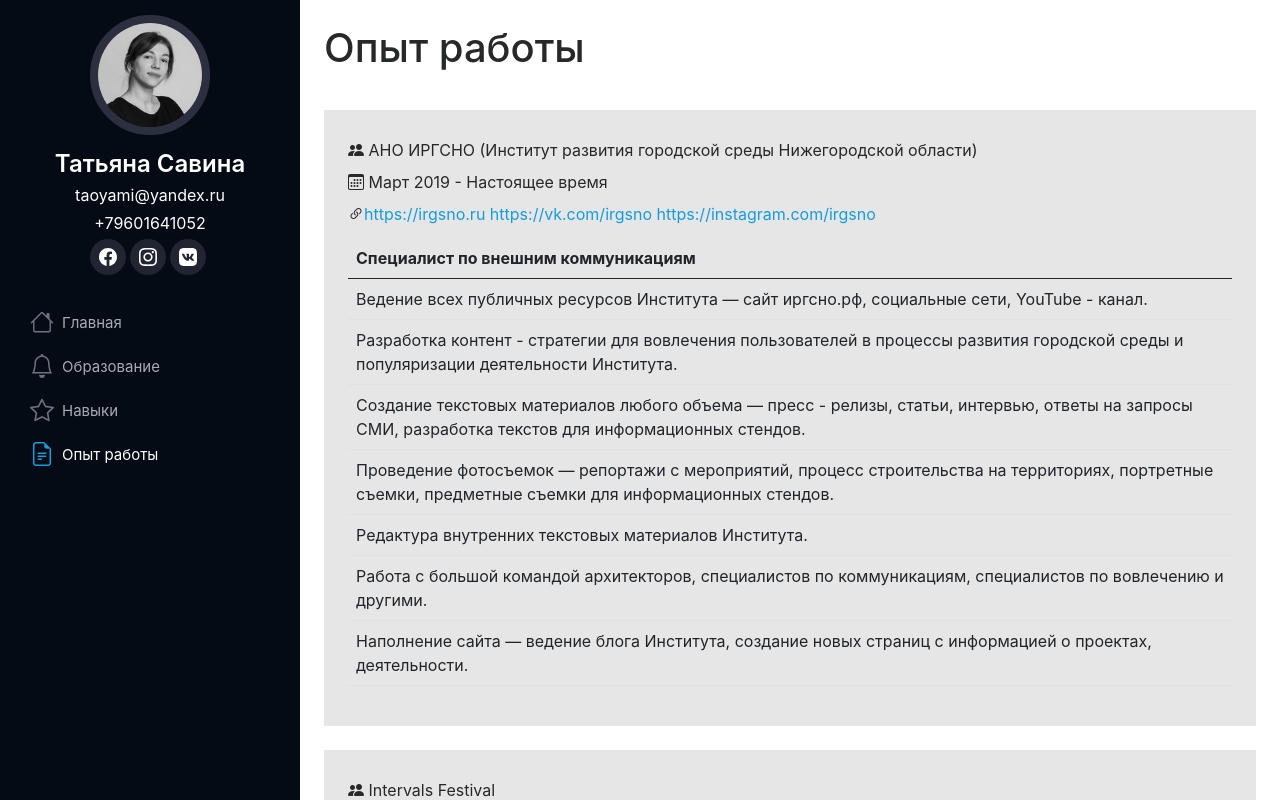
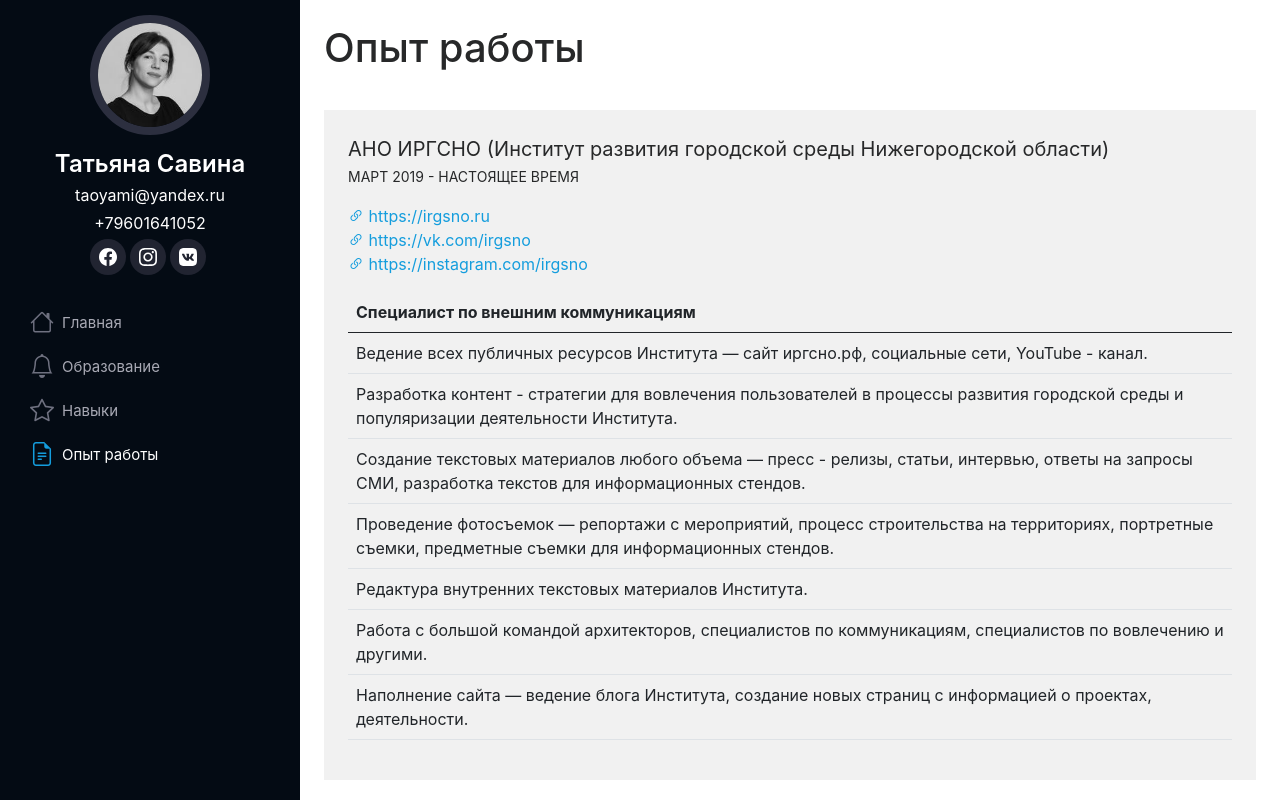
Before and after one commit to larek/personal-taoyami, a Next.js app: page /resume in a window 1280 px wide. Shown: the top 800 px of the page. Built offline with nearby package versions, Linux system fonts and the light colour scheme.

Commit message:
small style updates

```diff
--- a/pages/education.js
+++ b/pages/education.js
@@ -6,7 +6,7 @@ export default function education() {
   return (
     <Layout title={title}>
       <Content title={title}>
-        <table className='table table-hover'>
+        <table className='table'>
           <thead>
             <tr>
               <th>Высшее образование</th>
@@ -22,7 +22,7 @@ export default function education() {
           </tbody>
         </table>
 
-        <table className='table table-hover'>
+        <table className='table'>
           <thead>
             <tr>
               <th>Курсы повышения квалификации</th>
@@ -37,7 +37,7 @@ export default function education() {
           </tbody>
         </table>
 
-        <table className='table table-hover'>
+        <table className='table'>
           <thead>
             <tr>
               <th>Текущее обучение</th>
--- a/pages/resume.js
+++ b/pages/resume.js
@@ -15,17 +15,16 @@ export default function contacts({ data }) {
         {data.map((i, k) => {
           return (
             <div className='bg-light p-4 mb-4' key={'resume-item-' + k}>
-              <div className='py-1'><i className='bi bi-people-fill'></i> {i.name}</div>
-              <div className='py-1'><i className='bi bi-calendar3'></i> {i.period}</div>
-              <div className='py-1'>
-                <i className='bi bi-link-45deg'></i>
+              <div className='lead fw-normal'>{i.name}</div>
+              <small className='text-uppercase'>{i.period}</small>
+              <div className='py-3'>
                 {
                   i.links.map((i, k) => {
-                    return <a target='_blank' href={i} key={'resume-item' + k}>{i} </a>
+                    return <div><a target='_blank' href={i} key={'resume-item' + k}> <i className='bi bi-link-45deg'></i> {i} </a></div>
                   })
                 }
               </div>
-              <table className='table table-hover mt-2'>
+              <table className='table table'>
                 <thead>
                   <tr><th>{i.position}</th></tr>
                 </thead>
--- a/pages/skills.js
+++ b/pages/skills.js
@@ -6,7 +6,7 @@ export default function skills() {
   return (
     <Layout title={title}>
       <Content title={title}>
-        <table className="table table-hover">
+        <table className="table">
           <tbody>
             <tr>
               <td>Разработка контент-стратегии, включающей текстовые, визуальные форматы в рамках любых ресурсов компании (сайт, социальные сети, youtube, телеграм).</td>
--- a/styles/index.scss
+++ b/styles/index.scss
@@ -1,5 +1,5 @@
 $font-family-base: -apple-system,BlinkMacSystemFont,"Segoe UI",Roboto,Oxygen-Sans,Ubuntu,Cantarell,"Helvetica Neue",sans-serif;
-$light: rgb(230, 230, 230);
+$light: rgb(241, 241, 241);
 @import '~bootstrap/scss/bootstrap';
 @import '~bootstrap-icons/font/bootstrap-icons.css';
 @import './header';
```
